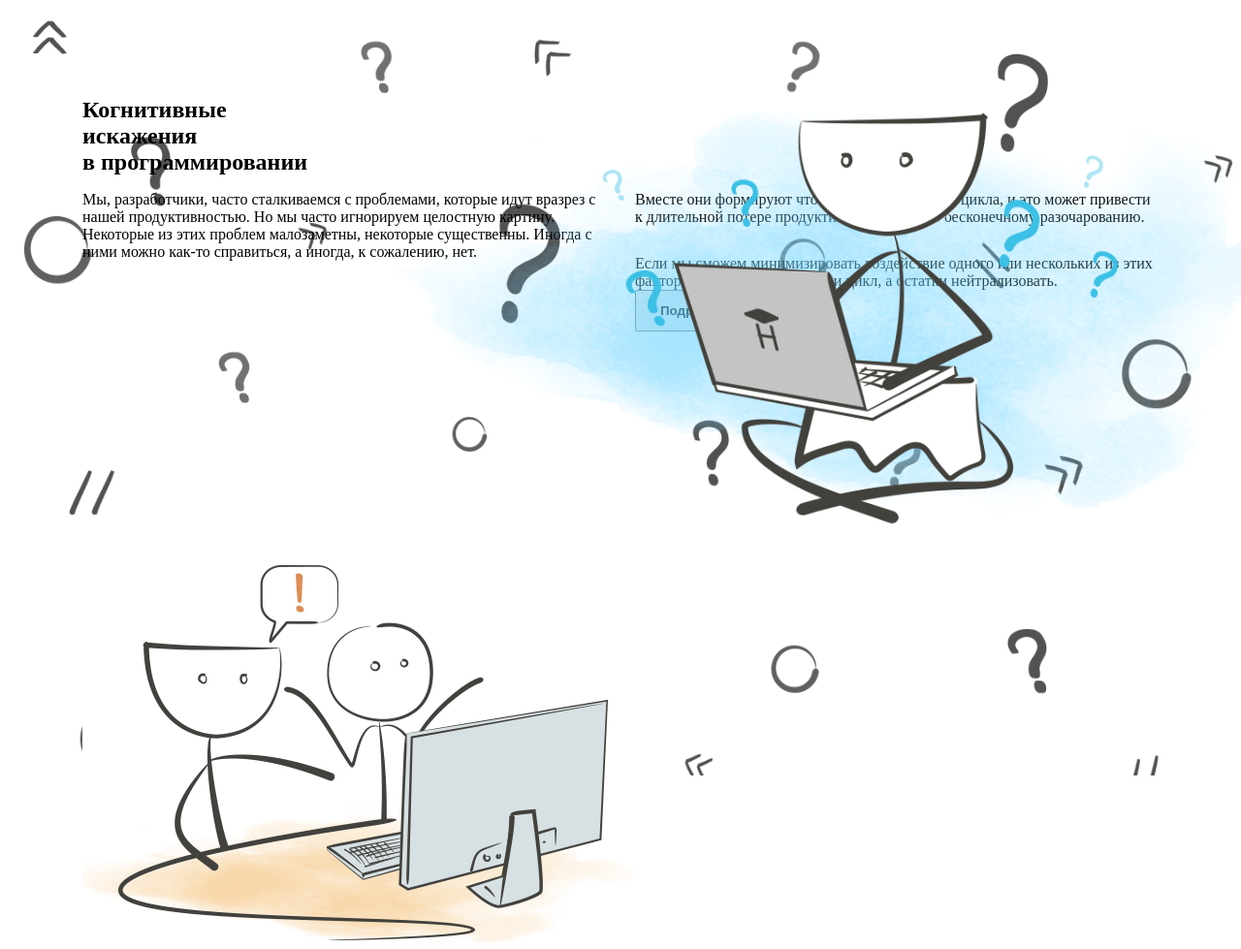
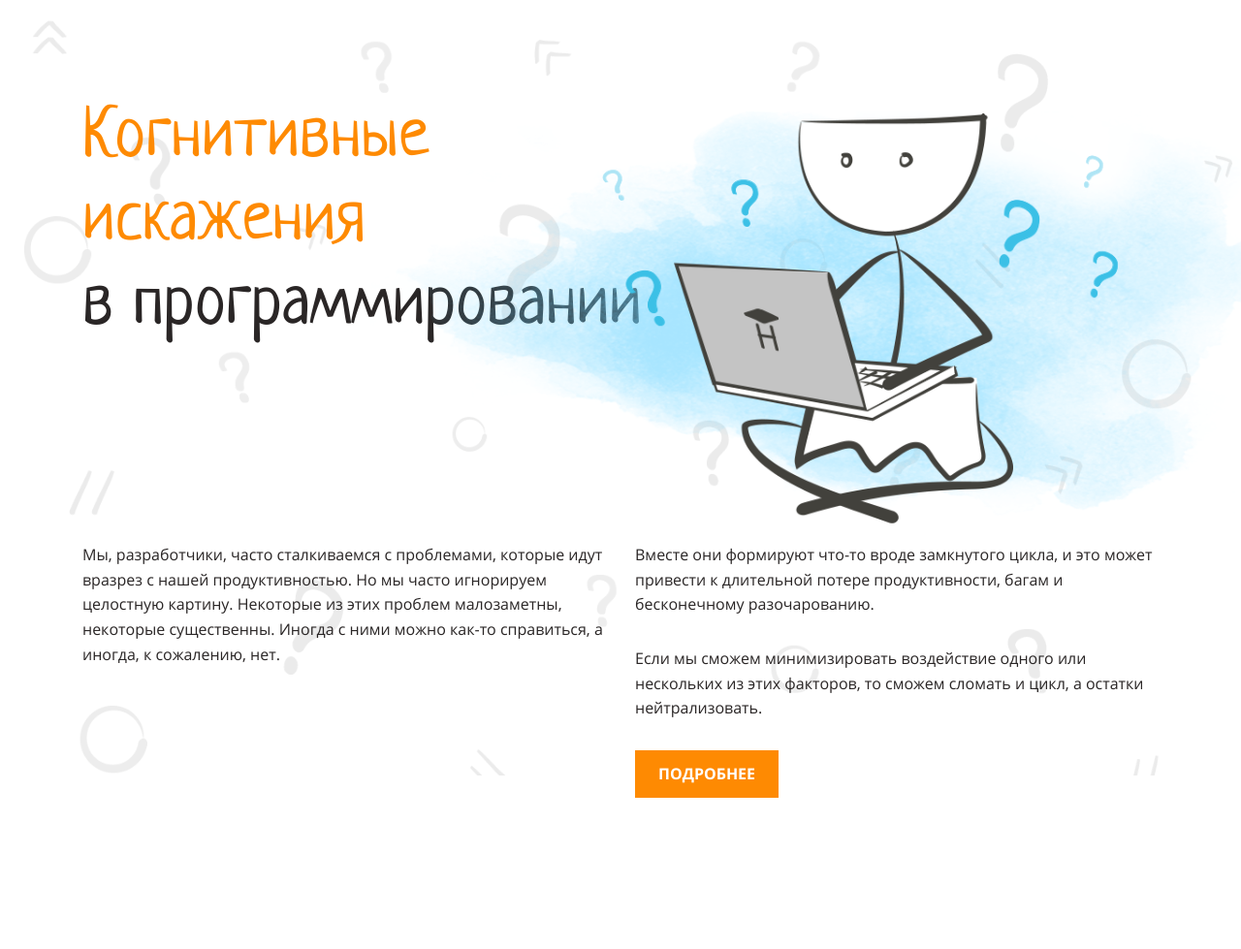
Before and after one commit to voodoo133/layout-designer-project-58, a website: page src/index.html in a window 1280 px wide. Shown: the top 979 px of the page at 97% size. Drawn offline with Linux system fonts and the light colour scheme.

Commit message:
Landing header

```diff
--- a/src/index.html
+++ b/src/index.html
@@ -11,7 +11,14 @@
 <body>
     <header class="main-bg">
         <section class="section-block main-header">
-            <h1>Когнитивные<br> искажения<br> в программировании</h1>
+            <h1>
+                <span class="main-header-higlight">
+                    Когнитивные<br>
+                    искажения
+                </span>
+                <br>
+                в программировании
+            </h1>
             <img src="img/main.png" alt="Студент с ноутбуком">
             <div class="section-texts">
                 <div class="section-texts-left">
@@ -28,7 +35,7 @@
                     <p class="section-text">
                         Если мы сможем минимизировать воздействие одного или нескольких из этих факторов, то сможем сломать и цикл, а остатки нейтрализовать.
                     </p>
-                    <button class="section-btn">Подробнее</button>
+                    <a class="section-btn">Подробнее</a>
                 </div>
             </div>
         </section>
--- a/src/styles/style.css
+++ b/src/styles/style.css
@@ -24,14 +24,38 @@
   --header-3-font-size: 34px;
 }
 
+@font-face {
+  font-weight: 400;
+  font-family: Neucha;
+  src: url("../assets/fonts/Neucha-Regular.ttf");
+}
+
+@font-face {
+  font-weight: 400;
+  font-family: "Open Sans";
+  src: url("../assets/fonts/OpenSans-Regular.ttf");
+}
+
+@font-face {
+  font-weight: 700;
+  font-family: "Open Sans";
+  src: url("../assets/fonts/OpenSans-Bold.ttf");
+}
+
 html,
 body {
   margin: 0;
   padding: 0;
+
+  font-family: var(--main-font), sans-serif;
+  font-size: var(--font-size);
+  line-height: var(--line-height);
+  color: var(--font-color);
 }
 
 .section-block {
   position: relative;
+
   max-width: 1110px;
   margin: 0 auto;
   padding: 100px 0;
@@ -51,19 +75,19 @@ body {
   margin-bottom: 30px;
 }
 
-.section-text:last-of-type {
-  margin-bottom: 0;
-}
-
 .section-btn {
+  display: inline-block;
   padding: 12px 24px;
 
   font-weight: bold;
+  color: var(--white);
+  text-transform: uppercase;
+
+  background-color: var(--main);
+  border: none;
 }
 
 .main-bg::before {
-  content: "";
-
   position: absolute;
   top: 0;
   left: 0;
@@ -71,22 +95,35 @@ body {
   width: 100%;
   height: 100%;
 
-  background-image: url('../img/background.png');
+  background-image: url("../img/background.png");
   background-repeat: no-repeat;
   background-size: cover;
 
-  opacity: 0.9;
+  opacity: 0.1;
+
+  content: "";
 }
 
 .main-header h1 {
-  margin: 0;
+  position: relative;
+
+  margin: 0 0 185px;
   padding: 0;
+
+  font-family: var(--header-font);
+  font-size: var(--header-1-font-size);
+  line-height: var(--header-line-height);
+  font-weight: 400;
 }
 
 .main-header img {
   position: absolute;
+  top: 55px;
+  right: -270px;
 
   height: 525px;
-  top: 55px;
-  right: -270px;
 }
+
+.main-header-higlight {
+  color: var(--main);
+}
```
Also changed, not shown: src/assets/fonts/Neucha-Regular.ttf (added), src/assets/fonts/OpenSans-Bold.ttf (added), src/assets/fonts/OpenSans-Regular.ttf (added).
